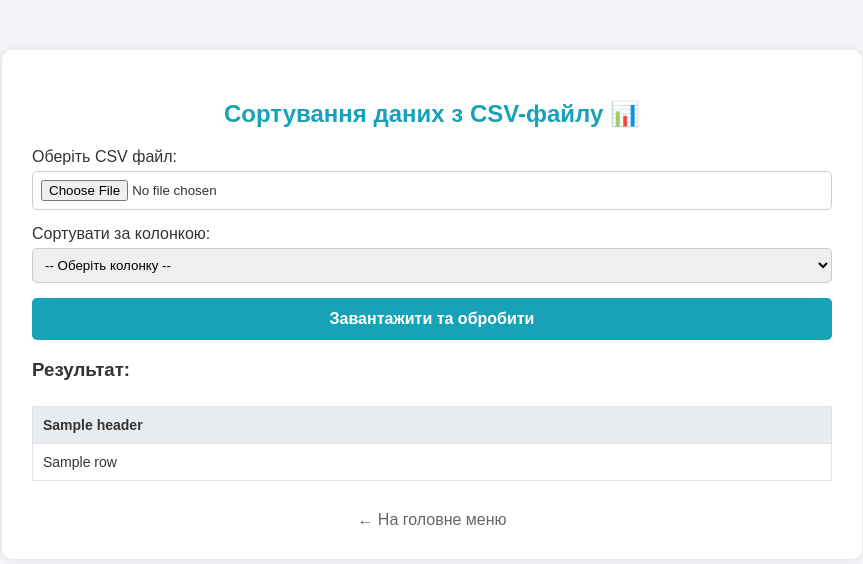
After one commit to ms25cnu/final_practise, a Flask app: template templates/task2.html in a window 1280 px wide. The commit adds this page. Shown: the top 564 px of the page, without its empty margins (208-1071 px from the left). Run offline with Flask 3, Linux system fonts and the light colour scheme; the template is opened without the code that fills it: most values are stand-ins (such as "Sample title", 1, 10 or a date in 2020); parts of the project's set-up code (start-up, migrations or seed data) failed here and were passed over.

Commit message:
Added task 2: Load .csv file

```diff
--- a/app.py
+++ b/app.py
@@ -1,11 +1,14 @@
 from flask import Flask, render_template
 
 from tasks.task1 import task1_bp
+from tasks.task1 import task2_bp
 
 app = Flask(__name__)
 
 # Словник
 app.register_blueprint(task1_bp)
+# CSV file
+app.register_blueprint(task2_bp)
 
 # Головна сторінка
 @app.route('/')
--- a/templates/index.html
+++ b/templates/index.html
@@ -23,7 +23,7 @@
         <h1>Оберіть завдання</h1>
         <div class="btn-menu">
             <a href="/task1" class="btn btn-1">Завдання 1: Словник</a>
-            <a href="/task2" class="btn btn-2">Завдання 2</a>
+            <a href="/task2" class="btn btn-2">Завдання 2: CSV файл</a>
             <a href="/task3" class="btn btn-3">Завдання 3</a>
             <a href="/task4" class="btn btn-4">Завдання 4</a>
             <a href="/task5" class="btn btn-5">Завдання 5</a>
--- /dev/null
+++ b/templates/task2.html
@@ -0,0 +1,83 @@
+<!DOCTYPE html>
+<html lang="uk">
+<head>
+    <meta charset="UTF-8">
+    <title>Завдання 2: Сортування CSV</title>
+    <style>
+        body { font-family: Arial, sans-serif; margin: 50px; background-color: #f4f4f9; color: #333; }
+        .container { background: white; padding: 30px; border-radius: 10px; box-shadow: 0 0 10px rgba(0,0,0,0.1); max-width: 800px; margin: 0 auto; }
+        h2 { text-align: center; color: #17A2B8; }
+        .form-group { margin-bottom: 15px; }
+        input[type="file"], select { padding: 8px; width: 100%; box-sizing: border-box; border: 1px solid #ccc; border-radius: 5px; margin-top: 5px; }
+        .btn-submit { display: block; width: 100%; padding: 12px; background: #17A2B8; color: white; border: none; border-radius: 5px; cursor: pointer; font-size: 16px; font-weight: bold; margin-top: 15px; }
+        .btn-submit:hover { background: #138496; }
+        .error { color: red; font-weight: bold; margin-bottom: 15px; text-align: center; }
+
+        /* Стилі для таблиці */
+        table { width: 100%; border-collapse: collapse; margin-top: 25px; font-size: 14px; }
+        th, td { border: 1px solid #dee2e6; padding: 10px; text-align: left; }
+        th { background-color: #e9ecef; font-weight: bold; }
+        tr:nth-child(even) { background-color: #f8f9fa; }
+        .highlight { background-color: #d1ecf1 !important; font-weight: bold; }
+
+        .back-link { display: block; text-align: center; margin-top: 30px; color: #666; text-decoration: none; }
+        .back-link:hover { color: #007BFF; text-decoration: underline; }
+    </style>
+</head>
+<body>
+
+    <div class="container">
+        <h2>Сортування даних з CSV-файлу 📊</h2>
+
+        {% if error %}
+            <div class="error">{{ error }}</div>
+        {% endif %}
+
+        <form method="POST" enctype="multipart/form-data">
+            <div class="form-group">
+                <label for="csv_file">Оберіть CSV файл:</label>
+                <input type="file" name="csv_file" id="csv_file" accept=".csv" required>
+            </div>
+
+            {% if headers %}
+                <div class="form-group">
+                    <label for="sort_column">Сортувати за колонкою:</label>
+                    <select name="sort_column" id="sort_column" onchange="this.form.submit()">
+                        <option value="">-- Оберіть колонку --</option>
+                        {% for header in headers %}
+                            <option value="{{ header }}" {% if header == selected_column %}selected{% endif %}>{{ header }}</option>
+                        {% endfor %}
+                    </select>
+                </div>
+            {% endif %}
+
+            <input type="submit" value="Завантажити та обробити" class="btn-submit">
+        </form>
+
+        {% if rows %}
+            <h3>Результат:</h3>
+            <table>
+                <thead>
+                    <tr>
+                        {% for header in headers %}
+                            <th class="{% if header == selected_column %}highlight{% endif %}">{{ header }}</th>
+                        {% endfor %}
+                    </tr>
+                </thead>
+                <tbody>
+                    {% for row in rows %}
+                        <tr>
+                            {% for header in headers %}
+                                <td class="{% if header == selected_column %}highlight{% endif %}">{{ row[header] }}</td>
+                            {% endfor %}
+                        </tr>
+                    {% endfor %}
+                </tbody>
+            </table>
+        {% endif %}
+
+        <a href="/" class="back-link">← На головне меню</a>
+    </div>
+
+</body>
+</html>
```
Also changed, not shown: templates/task2.py (added, +49 -0 lines).
